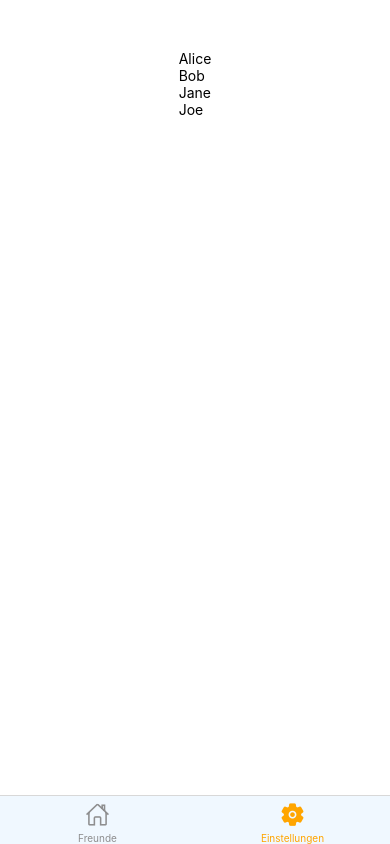
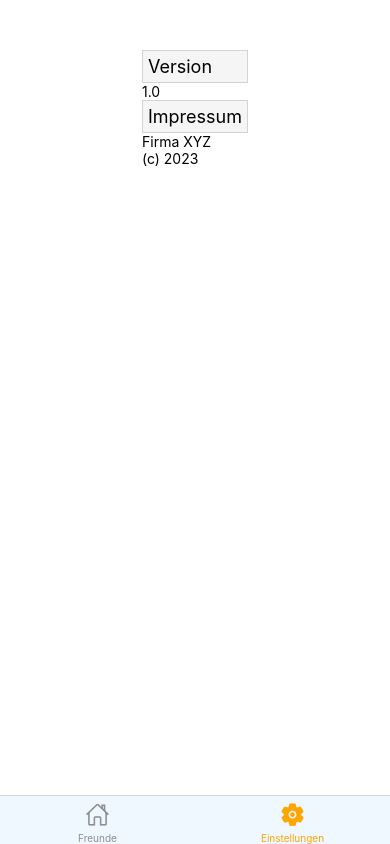
Before and after one commit to behrends/FriendsList, a React Native app: screen /Settings in a window 390 px wide. Built offline with nearby package versions, Linux system fonts and the light colour scheme.

Commit message:
Überschriften der Abschnitte einer SectionList anzeigen

```diff
--- a/screens/SettingsScreen.jsx
+++ b/screens/SettingsScreen.jsx
@@ -6,15 +6,18 @@ export default function SettingsScreen() {
       <SectionList
         sections={[
           {
-            title: 'Abschnitt1',
-            data: [{ name: 'Alice' }, { name: 'Bob' }],
+            title: 'Version',
+            data: [{ name: '1.0' }],
           },
           {
-            title: 'Abschnitt2',
-            data: [{ name: 'Jane' }, { name: 'Joe' }],
+            title: 'Impressum',
+            data: [{ name: 'Firma XYZ' }, { name: '(c) 2023' }],
           },
         ]}
         renderItem={({ item }) => <Text>{item.name}</Text>}
+        renderSectionHeader={({ section }) => (
+          <Text style={styles.section}>{section.title}</Text>
+        )}
       />
     </View>
   );
@@ -28,4 +31,11 @@ const styles = StyleSheet.create({
     justifyContent: 'center',
     paddingTop: 50,
   },
+  section: {
+    backgroundColor: 'whitesmoke',
+    borderWidth: StyleSheet.hairlineWidth,
+    borderColor: 'lightgrey',
+    fontSize: 18,
+    padding: 5,
+  },
 });
```
